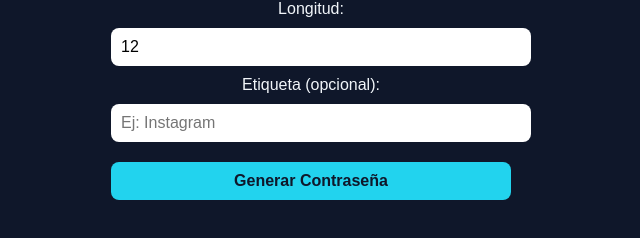
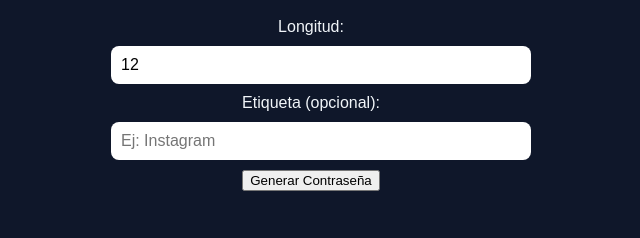
Before and after one commit to Jesush02/passwordweb-, a plain HTML site: page index.html in a window 1280 px wide. Shown: the part 564-802 px from the top of the page, without its empty margins (329-969 px from the left). Drawn offline with Linux system fonts and the light colour scheme.

```diff
--- a/style.css
+++ b/style.css
@@ -13,7 +13,7 @@ body {
   max-width: 400px;
 }
 
-input, button {
+input {
   width: 100%;
   margin: 10px 0;
   padding: 10px;
@@ -22,21 +22,12 @@ input, button {
   font-size: 16px;
 }
 
-button {
-  background-color: #22d3ee;
-  color: #0f172a;
-  font-weight: bold;
-  cursor: pointer;
-}
-
 .output {
   margin-top: 20px;
   word-break: break-word;
 }
 
-
-
-
+/* ---------- ESTILOS DEL BOTÓN ANIMADO ---------- */
 .button {
   height: 50px;
   width: 150px;
@@ -46,6 +37,7 @@ button {
   position: relative;
   overflow: hidden;
   transition: all 0.5s ease-in-out;
+  margin: 20px auto;
 }
 
 .button:hover {
```
